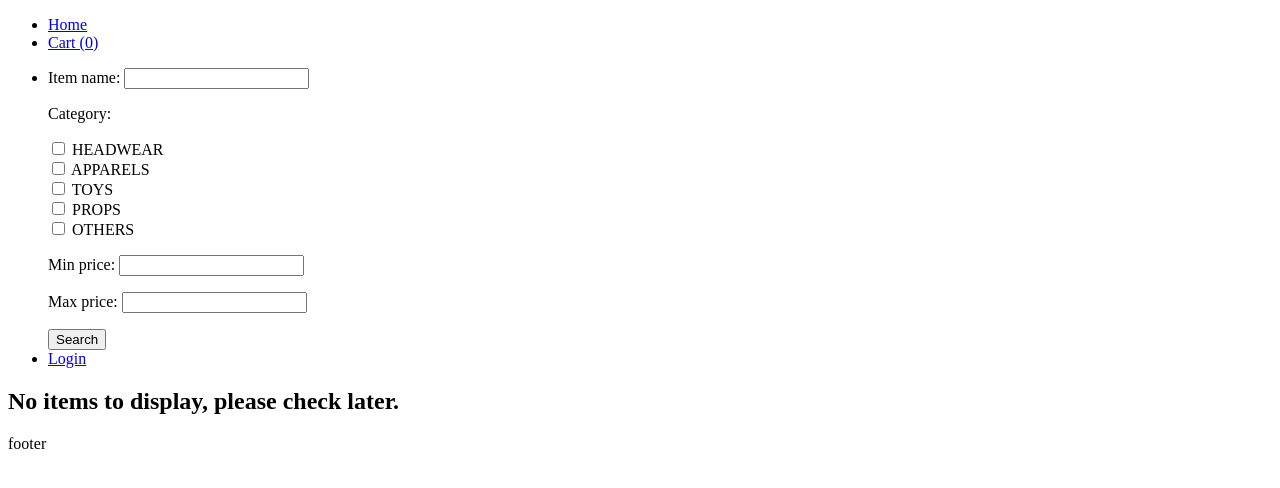
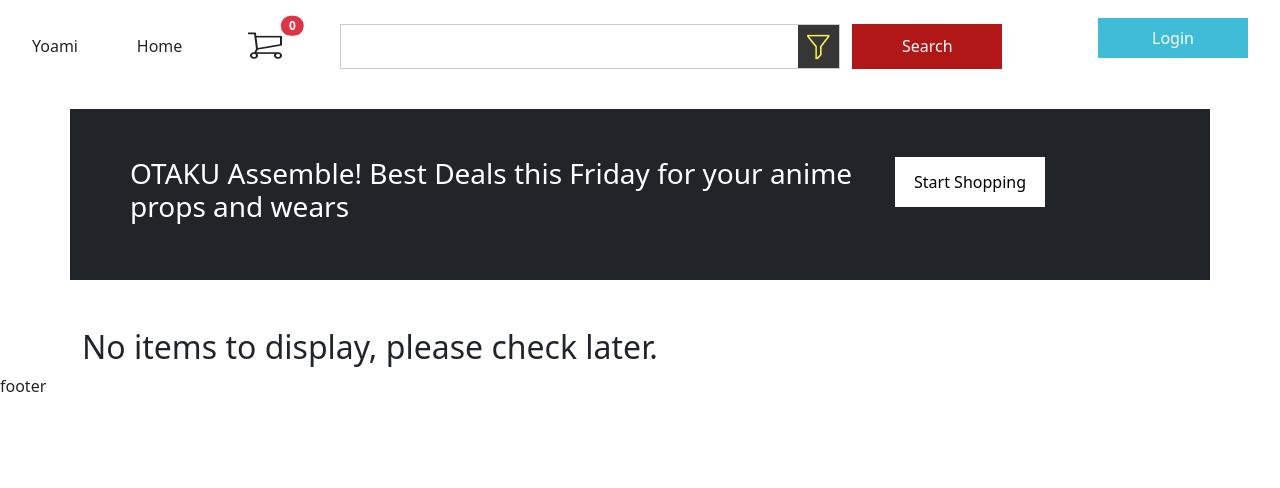
Before and after one commit to Olanrewajuemmanuel/yoami-project, a Django app: page / in a window 1280 px wide. Shown: the top 488 px of the page. Run offline with Django 4.2, Linux system fonts and the light colour scheme; data that the repository does not hold is empty; some libraries are stand-ins or nearby versions.

Commit message:
- minimal frontpage ui styling

```diff
--- /dev/null
+++ b/static/yoami/css/index.css
@@ -0,0 +1,89 @@
+:root {
+    --primary-color: #B21717;
+    --secondary-color: #3FBCD8;
+}
+.yoami-btn {
+    width: 150px;
+    background-color: var(--primary-color);
+    border: 0;
+    text-decoration: none;
+    color: white;
+    cursor: pointer;
+
+    display: grid;
+    align-items: center;
+    text-align: center;
+}
+.yoami-btn:hover {
+  opacity: .8;
+  transition: all 500ms;
+}
+.yoami-btn-blue {
+    background-color: var(--secondary-color);
+    color: white;
+    height: 40px;
+}
+.yoami-btn-white {
+    background-color: white;
+    color: black;
+    height: 50px;
+}
+.yoami-btn-full-width {
+    width: 100% !important;
+    height: 40px;
+}
+nav {
+  display: flex;
+  justify-content: space-around;
+  align-items: center;
+
+  padding: 1em 2em;
+}
+.menu-items {
+  width: 80%;
+  margin-left: auto;
+}
+.menu-items ul {
+  display: flex;
+  justify-content: center;
+  align-items: center;
+  flex-direction: row;
+}
+.menu-items ul li {
+  margin-right: 60px;
+}
+
+.search-form {
+  display: flex;
+  justify-content: space-between;
+}
+.search-bar {
+  border: 1px solid #ccc;
+  display: flex;
+  align-items: center;
+  width: 500px;
+}
+.search-bar input {
+  width: 445px;
+  border: none;
+  outline: none;
+}
+.cart-li {
+    position: relative;
+}
+
+.addon {
+    background-color: #363636;
+    padding: .5em;
+    display: inline-block;
+    cursor: pointer;
+}
+#cart-btn {
+    border: 1px solid var(--primary-color);
+    background-color: white;
+    color: black;
+}
+#cart-btn:hover {
+  background-color: var(--primary-color);
+  color: white;
+}
--- /dev/null
+++ b/static/yoami/js/cart.js
@@ -0,0 +1,15 @@
+var user = JSON.stringify('{{ user }}');
+    console.log(user)
+    var cartBtns = document.querySelectorAll('#cart-btn');
+    cartBtns.forEach((btn) => {
+        btn.addEventListener("click", (e) => {
+            if (user === "AnonymousUser") {
+                e.preventDefault() // Do not go to any URL
+                return triggerModal()
+            }
+        })
+    })
+
+    function triggerModal() {
+        alert('You must be logged in to add to cart')
+    }
--- a/store_main/templates/skeletons/base.html
+++ b/store_main/templates/skeletons/base.html
@@ -1,41 +1,67 @@
+{% load static %}
+
 <!DOCTYPE html>
 <html lang="en">
+    {% block head_tag %}
   <head>
-    <meta charset="UTF-8">
-    <meta http-equiv="X-UA-Compatible" content="IE=edge">
-    <meta name="viewport" content="width=device-width, initial-scale=1.0">
-    <title>{% block title %} Yoami - Best anime items for you {% endblock %}</title>
+    <meta charset="UTF-8" />
+    <meta http-equiv="X-UA-Compatible" content="IE=edge" />
+    <meta name="viewport" content="width=device-width, initial-scale=1.0" />
+    <link
+      rel="stylesheet"
+      href="{% static 'bootstrap/css/bootstrap.min.css' %}"
+    />
+    <link rel="stylesheet" href="{% static 'yoami/css/index.css' %}" />
+    <script src="{% static 'bootstrap/js/bootstrap.min.js' %}"></script>
+    <title>
+      {% block title %} Yoami - Best anime items for you {% endblock %}
+    </title>
   </head>
+  {% endblock %}
   <body>
     <nav>
+      <a class="navbar-brand" href="/">Yoami</a>
+      <div class="menu-items">
         {% block navbar %}
-        <ul>
-            <li><a href="{% url 'store_main:index' %}">Home</a></li>
-            <li><a href="#">Cart (0)</a></li>
+        <ul class="navbar-nav">
+          <li class="nav-item">
+            <a class="nav-link" href="{% url 'store_main:index' %}">Home</a>
+          </li>
+          <li class="nav-item cart-li">
+            <a class="nav-link" href="#"
+              ><img class="img" src="{% static 'images/cart.png'  %}"
+
+            />
+            <span class="position-absolute top-10 start-100 translate-middle badge rounded-pill bg-danger">
+                0
+            </span>
+          </li>
+          {% if form %}
           <li>
             <!-- Search -->
-                {% block filter_info %}
-                {% endblock %}
-            </li>
-            {% if user.is_authenticated %}
-            <li>
-                <a href="{% url 'users:logout' %}">Log out</a>
-            </li>
-            {% else %}
-            <li>
-                <a href="{% url 'users:login' %}">Login</a>
+            {% block filter_info %} {% endblock %}
           </li>
           {% endif %}
         </ul>
         {% endblock %}
+      </div>
+
+      <div class="auth">
+        {% if user.is_authenticated %}
+        <p>
+            <img src="{% static 'images/profile.png' %}" width="30" />
+            Hello, {{ user.first_name|title }}</p>
+        {% else %}
+        <p>
+          <a href="{% url 'users:login' %}" class="yoami-btn yoami-btn-blue">Login</a>
+        </p>
+        {% endif %}
+      </div>
     </nav>
-    <div class="content">
-        {% block content %}
+    <div class="content">{% block content %} {% endblock %}</div>
+    <footer>footer</footer>
 
-        {% endblock %}
-    </div>
-    <footer>
-        footer
-    </footer>
+    {% block scripts%}
+    {% endblock%}
   </body>
 </html>
--- a/store_main/templates/skeletons/search.html
+++ b/store_main/templates/skeletons/search.html
@@ -1,4 +1,35 @@
-<form action="{% url 'store_main:search' %}" method="get">
-    {{ form.as_p }}
-    <button>Search</button>
+{% load static %}
+
+<form action="{% url 'store_main:search' %}" method="get" class="search-form">
+    <div class="row">
+        <div class="search-bar">
+            <div>
+                {{ form.item_name }}
+
+            </div>
+            <span class="addon">
+                <img src="{% static 'images/filter.png' %}" />
+            </span>
+        </div>
+        <div class="fliter d-none" >
+            <div class="form-group">
+                {{ form.category.label_tag }}
+                {{ form.category }}
+            </div>
+            <div class="form-group">
+                {{ form.price_min.label_tag}}
+                {{ form.price_min }}
+            </div>
+            <div class="form-group">
+                {{ form.price_max.label_tag }}
+                {{ form.price_max }}
+            </div>
+        </div>
+
+    </div>
+    <div class="row mx-4">
+            <button class="yoami-btn">Search</button>
+
+    </div>
+
 </form>
--- a/store_main/templates/store_main/index.html
+++ b/store_main/templates/store_main/index.html
@@ -7,52 +7,49 @@
 
 
 {% block content %}
-{% if user.is_authenticated %}
-    Hello, {{ user.first_name|title }}
-    Profile
-{% endif %}
+<div class="container bg-dark mt-3">
+    <div class="d-flex justify-content-center p-5">
+        <div class="col-9">
+            <h3 class="text text-white">OTAKU Assemble! Best Deals this Friday for your anime props and wears</h3>
+        </div>
+        <div class="col-3">
+                <a class="yoami-btn yoami-btn-white">Start Shopping</a>
+
+        </div>
+    </div>
+</div>
+
+<div class="container mt-5">
     {% if items %}
+    <div class="row row-12">
         {% for item in items %}
-            <div class="item-card">
-                <div class="image-carousel">
-                    {% for img in item.image_set.all %}
-                        <img src="{{ img.path_to_img.url }}" alt="{{img.item_name}}" width="300" />
-                    {% endfor %}
+        <div class="item-card col-4 my-3">
+            <div class="position-relative" >
+                    <img src="{{ item.image_set.first.path_to_img.url }}"  alt="{{item.image_set.first.item_name}}" width="300" height="300" />
+                    <span class="position-absolute top-0 start-80 translate-middle badge rounded-pill bg-danger">-33%</span>
             </div>
             <div class="item-info">
-                    <h2><a href="{% url 'store_main:item_detail' item.id %}">{{ item.title|title }}</a></h2>
-                    <p>{{ item.desc|truncatewords:15 }}</p>
+                <h3><a class="text text-dark text-decoration-none fs-6" href="{% url 'store_main:item_detail' item.id %}">{{ item.title|title }}</a></h3>
                 <p>${{ item.price }}</p> <!-- TODO: Show discounted price and old price with % -->
-                    {% for category in item.category.all %}
-                        <em class="{{ category.category_name }}">{{ category.get_category_name_display }}</em>
-                    {% endfor %}
                 <div class="add-cart">
-                        <a id="cart-btn" href="#">Add to Cart</a>
+                    <a id="cart-btn" class="yoami-btn yoami-btn-full-width" href="#">Add to Cart</a>
                 </div>
             </div>
 
         </div>
     {% endfor %}
+    </div>
+
     {% else %}
         <div class="no-items">
             <h2>No items to display, please check later.</h2>
         </div>
     {% endif %}
-<script>
-    var user = JSON.stringify('{{ user }}');
-    console.log(user)
-    var cartBtns = document.querySelectorAll('#cart-btn');
-    cartBtns.forEach((btn) => {
-        btn.addEventListener("click", (e) => {
-            if (JSON.parse(user) === "AnonymousUser") {
-                e.preventDefault() // Do not go to any URL
-                return triggerModal()
-            }
-        })
-    })
 
-    function triggerModal() {
-        alert('You must be logged in to add to cart')
-    }
-</script>
     {% endblock %}
+
+</div>
+{% block scripts %}
+    <script src="{% static 'yoami/js/cart.js' %}"></script>
+
+    {% endblock %}
```
Also changed, not shown: static/images/cart.png (added), static/images/filter.png (added), static/images/profile.png (added). Lines whose indentation alone changed are shown as unchanged.
